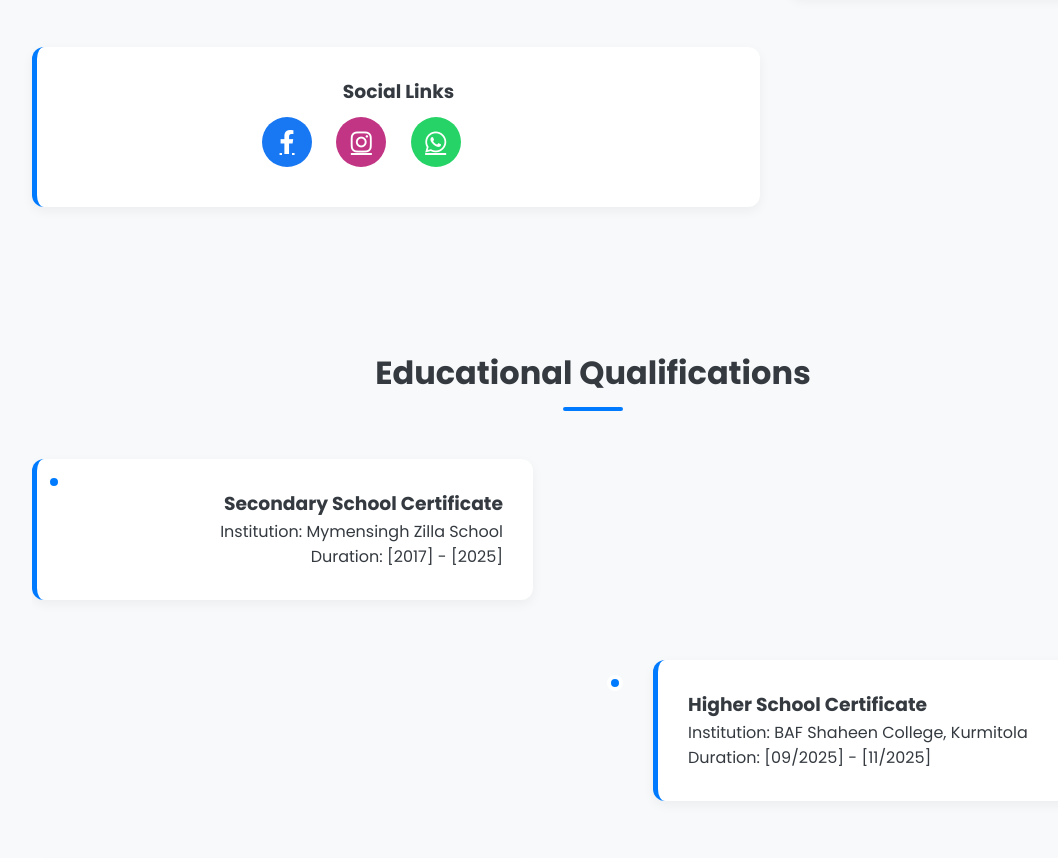
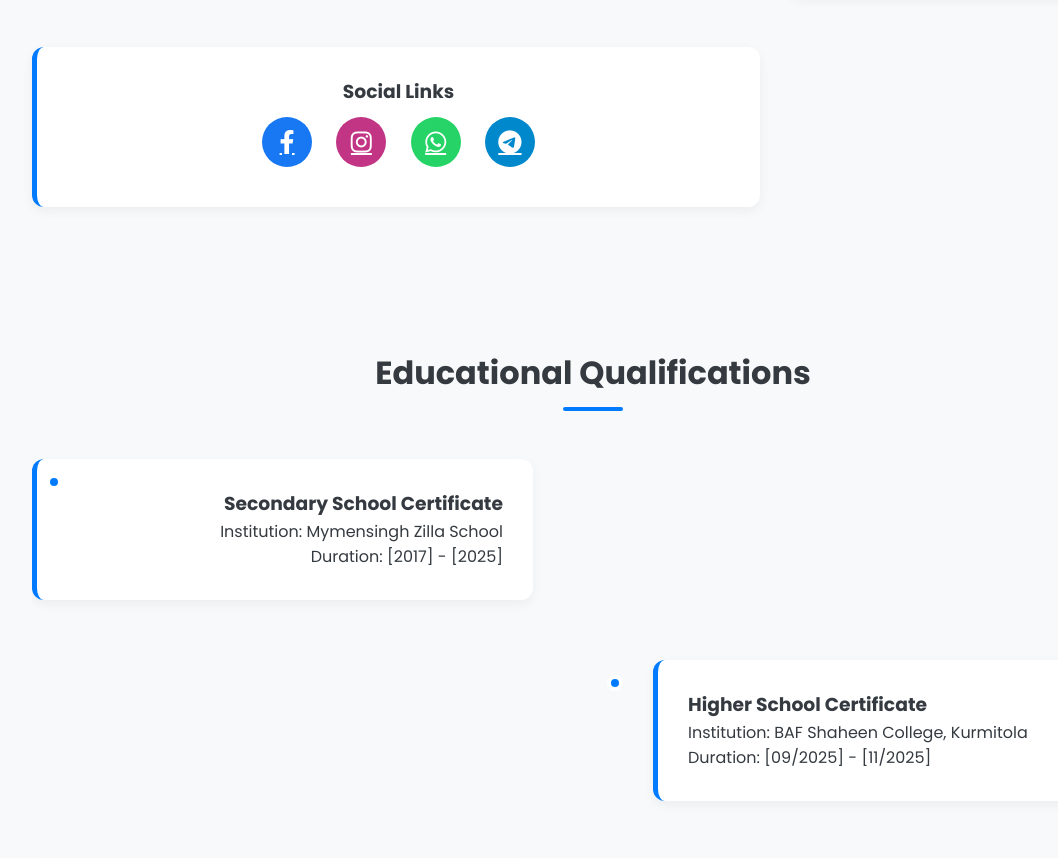
Before and after one commit to NexusXModder/starry_araf_, a plain HTML site: page index.html in a window 1280 px wide. Shown: the part 1102-1960 px from the top of the page, without its empty margins (47-1105 px from the left). Drawn offline with Linux system fonts and the light colour scheme.

Commit message:
Add files via upload

```diff
--- a/style.css
+++ b/style.css
@@ -151,6 +151,7 @@ h2::after { /* হেডিং এর নিচে ব্র্যান্ড
 .facebook { background-color: #1877F2; }
 .instagram { background-color: #C13584; }
 .whatsapp { background-color: #25D366; }
+.telegram { background-color: #0088CC; }
 
 /* ########## শিক্ষাগত যোগ্যতা টাইমলাইন (মোবাইল-ডেস্কটপ রেসপনসিভ) ########## */
 .timeline {
```
